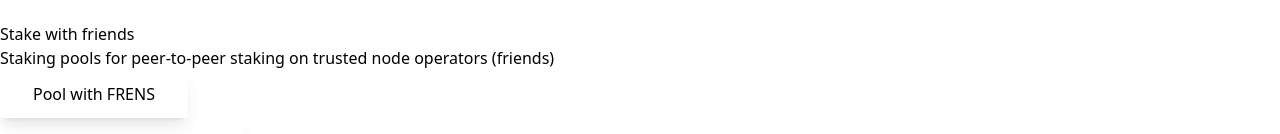
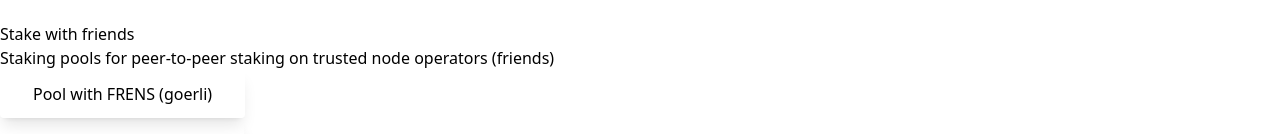
Before and after one commit to frens-pool/frens-website, a React (Vite) app: page / in a window 1280 px wide. Shown: the part 665-799 px from the top of the page. Built offline with nearby package versions, Linux system fonts and the light colour scheme.

Commit message:
add goerli to trial button

```diff
--- a/src/partials/HeroHome.jsx
+++ b/src/partials/HeroHome.jsx
@@ -53,7 +53,7 @@ function HeroHome() {
                     target="_blank"
                     rel="noopener noreferrer"
                   >
-                    Pool with FRENS
+                    Pool with FRENS (goerli)
                   </a>
                 </div>
                 <div>
```
